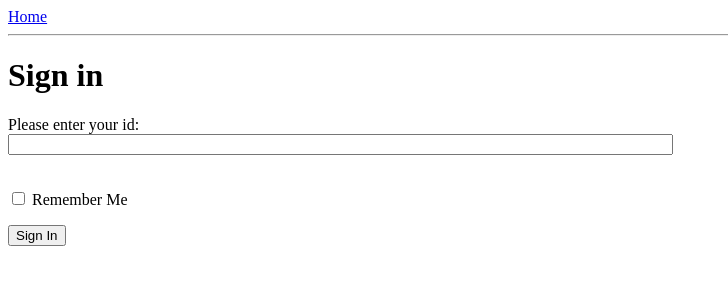
After one commit to matthewkumar/Coffee-Cu, a Flask app: page /login in a window 1280 px wide. The commit adds this page. Shown: the top 300 px of the page, without its empty margins (0-728 px from the left). Run offline with Flask 2, Linux system fonts and the light colour scheme.

Commit message:
new login form and route, not working w firebase yet

```diff
--- a/app/forms.py
+++ b/app/forms.py
@@ -3,5 +3,5 @@ from wtforms import StringField, BooleanField
 from wtforms.validators import DataRequired
 
 class LoginForm(Form):
-    openid = StringField('openid', validators=[DataRequired()])
+    id = StringField('id', validators=[DataRequired()])
     remember_me = BooleanField('remember_me', default=False)
--- a/app/templates/base.html
+++ b/app/templates/base.html
@@ -9,6 +9,15 @@
   <body>
     <div><a href="/index">Home</a></div>
     <hr>
-      {% block content %}{% endblock %}
+    {% with messages = get_flashed_messages() %}
+      {% if messages %}
+        <ul>
+        {% for message in messages %}
+            <li>{{ message }} </li>
+        {% endfor %}
+        </ul>
+      {% endif %}
+    {% endwith %}
+    {% block content %}{% endblock %}
   </body>
 </html>
--- /dev/null
+++ b/app/templates/login.html
@@ -0,0 +1,19 @@
+{% extends "base.html" %}
+
+{% block content %}
+
+<h1>Sign in</h1>
+<form action="" method="post" name="login">
+  {{ form.hidden_tag() }}
+  <p>
+    Please enter your id:<br>
+    {{ form.id(size=80) }}<br>
+    {% for error in form.id.errors %}
+      <span style="color: red;">[{{ error }}]</span>
+    {% endfor %}<br>
+  </p>
+  <p>{{ form.remember_me }} Remember Me</p>
+  <p><input type="submit" value="Sign In"></p>
+</form>
+
+{% endblock %}
--- a/app/views.py
+++ b/app/views.py
@@ -1,5 +1,6 @@
-from flask import render_template
+from flask import render_template, flash, redirect
 from app import app
+from .forms import LoginForm
 
 @app.route('/')
 @app.route('/index')
@@ -19,3 +20,15 @@ def index():
                            title='Home',
                            user=user,
                            posts=posts)
+
+
+@app.route('/login', methods=['GET', 'POST'])
+def login():
+    form = LoginForm()
+    if form.validate_on_submit():
+        flash('Login requested for ID="%s", remember_me=%s' %
+              (form.id.data, str(form.remember_me.data)))
+        return redirect('/index')
+    return render_template('login.html',
+                            title='Sign in',
+                            form=form)
```
